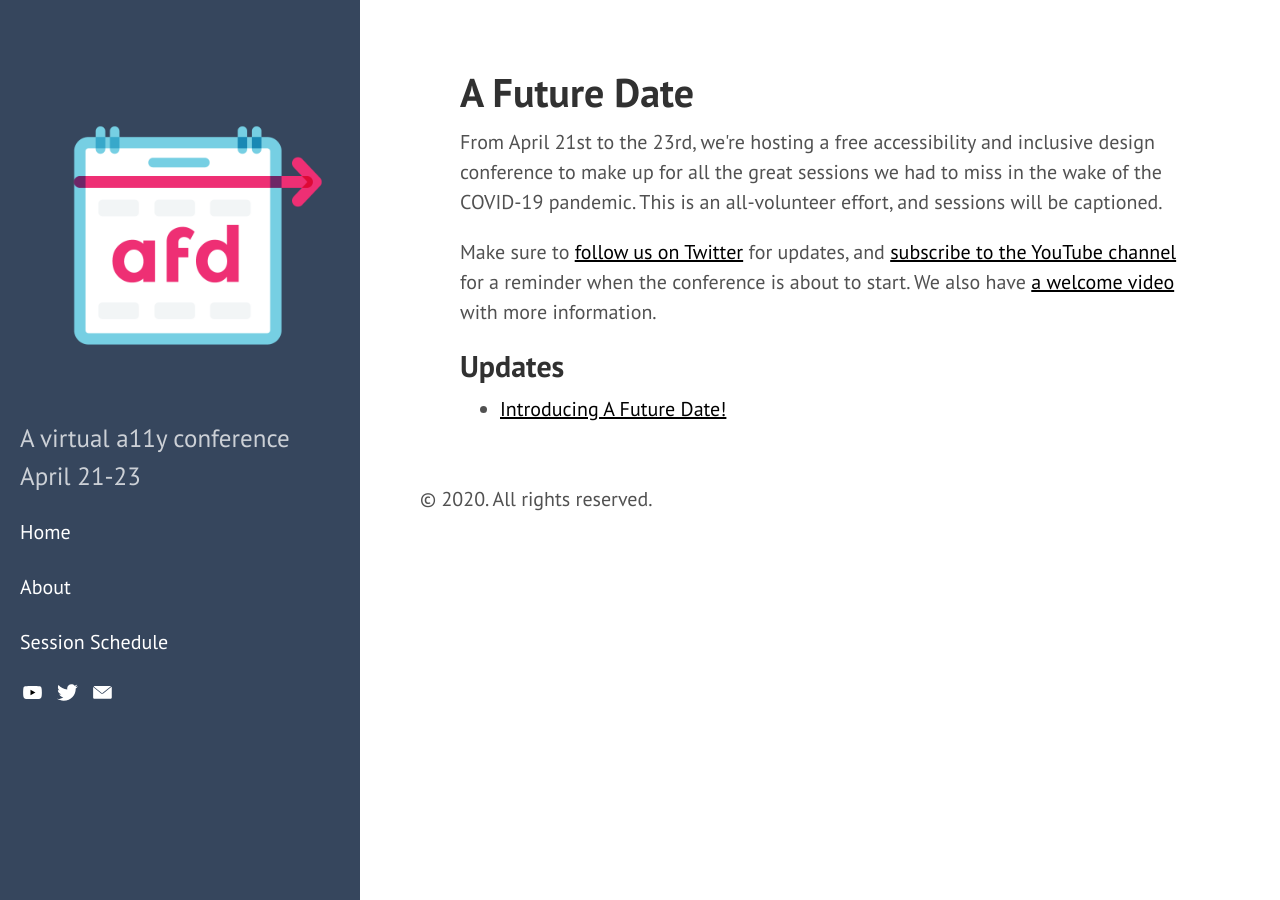
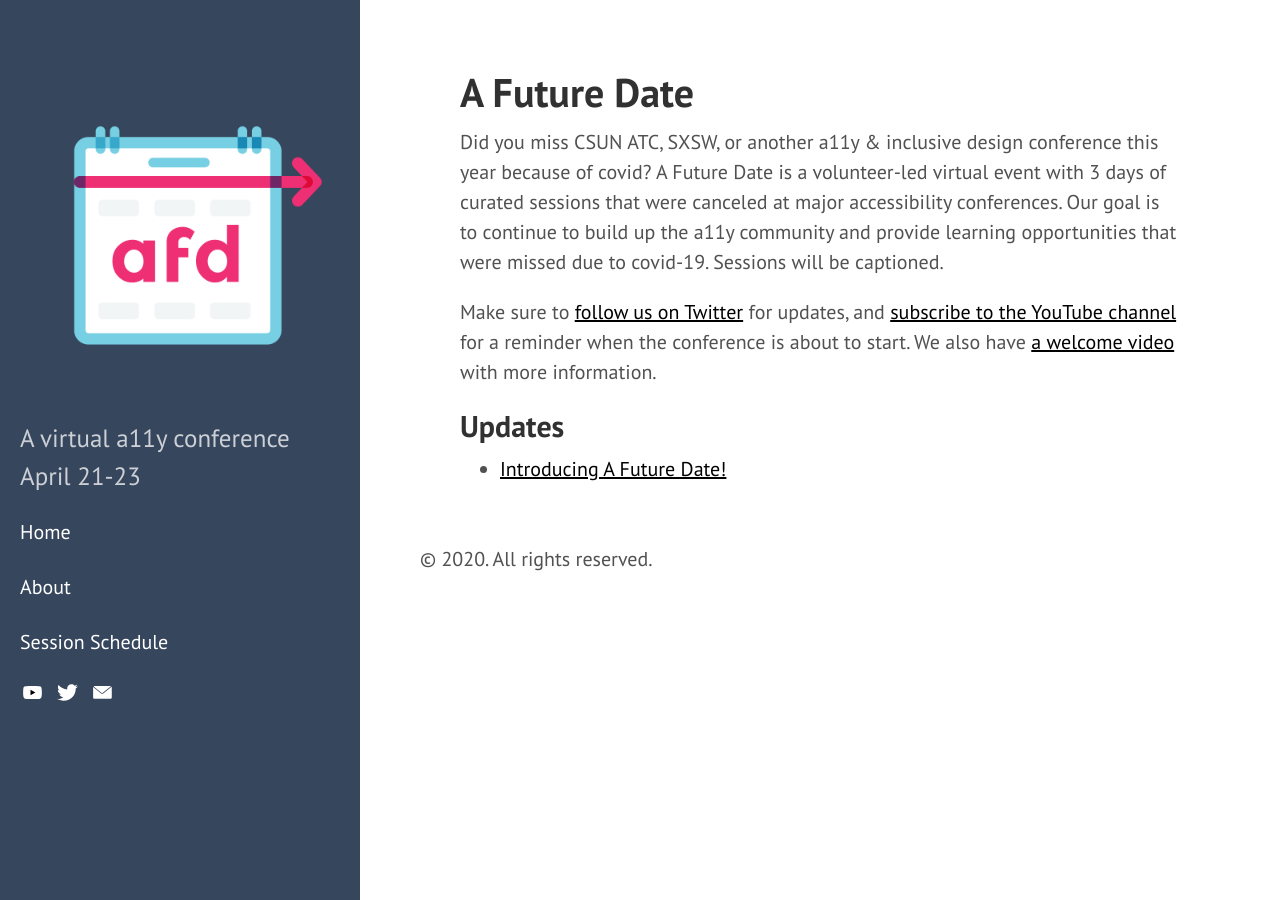
Before and after one commit to chiefkikio/AFutureDate, a Jekyll site: the page built from index.html, in a window 1280 px wide. Built offline with Jekyll 4.4.1, drawn with Linux system fonts in a browser that asks for light colours; Markdown is read by kramdown in place of the engine named in the settings; the list of posts is cut into pages by our own code.

Commit message:
feat(Copy)[LB] Update home page text

```diff
--- a/index.html
+++ b/index.html
@@ -6,9 +6,10 @@ title: Home
 <h1 id="page-title">A Future Date</h1>
 
 <p>
-From April 21st to the 23rd, we're hosting a free accessibility and inclusive design conference
-to make up for all the great sessions we had to miss in the wake of the COVID-19 pandemic. This
-is an all-volunteer effort, and sessions will be captioned.
+Did you miss CSUN ATC, SXSW, or another a11y & inclusive design conference this year because of covid?
+A Future Date is a volunteer-led virtual event with 3 days of curated sessions that were canceled
+at major accessibility conferences. Our goal is to continue to build up the a11y community and
+provide learning opportunities that were missed due to covid-19. Sessions will be captioned.
 </p>
 <p>
 Make sure to <a href="https://twitter.com/afuturedateconf">follow us on Twitter</a> for updates,
```
